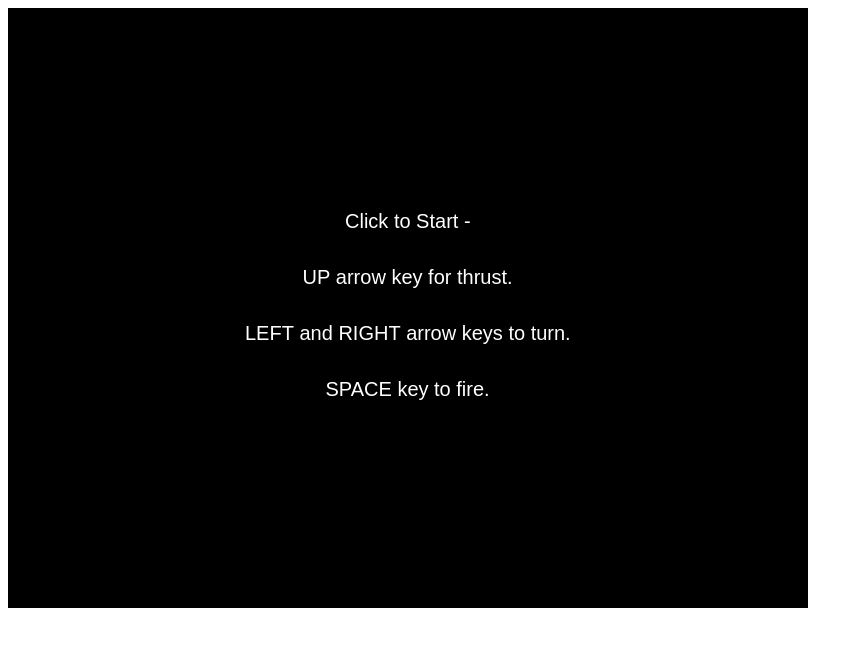
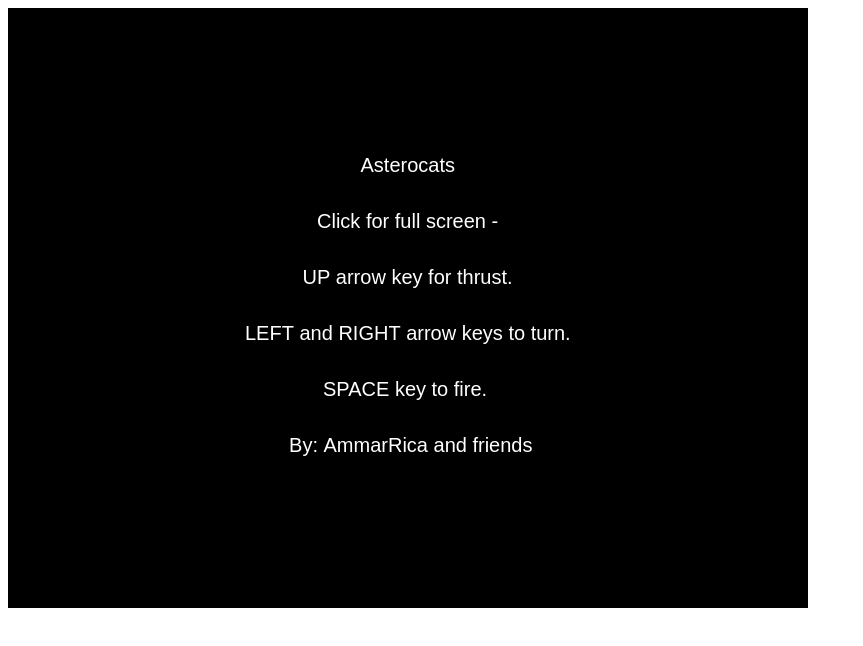
Before and after one commit to AmmarRica/Arcade, a website: page Asteroid/index.html in a window 1280 px wide. Shown: the whole page, without its empty margins (0-863 px from the left). Drawn offline with Linux system fonts and the light colour scheme; animation ran at ten frames a second.

Commit message:
added full screen + font help

```diff
--- a/Asteroid/js/menu.js
+++ b/Asteroid/js/menu.js
@@ -3,22 +3,38 @@ var mainState = function(game){
 };
 
 mainState.prototype = {
+    gofull: function() {
+        if (game.scale.isFullScreen)
+        {
+            game.scale.stopFullScreen();
+        }
+        else
+        {
+            game.scale.startFullScreen(false);
+        }
+    },
+
     create: function () {
 
-        var startInstructions = 'Click to Start -\n\nUP arrow key for thrust.\n\nLEFT and RIGHT arrow keys to turn.\n\nSPACE key to fire.';
+        var startInstructions = 'Asterocats\n\nClick for full screen -\n\nUP arrow key for thrust.\n\nLEFT and RIGHT arrow keys to turn.\n\nSPACE key to fire. \n\n By: AmmarRica and friends';
         this.tf_start = game.add.text(game.world.centerX, game.world.centerY, startInstructions, fontAssets.counterFontStyle);
         this.tf_start.align = 'center';
         this.tf_start.anchor.set(0.5, 0.5);
 
         var space = game.input.keyboard.addKey(Phaser.Keyboard.SPACEBAR);
-        game.input.onDown.addOnce(this.startGame, this);
+        //game.input.onDown.addOnce(this.startGame, this);
 
         key1 = game.input.keyboard.addKey(Phaser.Keyboard.ONE);
         startKey = game.input.keyboard.addKey(Phaser.Keyboard.SPACEBAR);
         startKey.onDown.addOnce(this.startGame,this)
+
+        game.input.onDown.addOnce(this.gofull, this);
+        game.scale.fullScreenScaleMode = Phaser.ScaleManager.EXACT_FIT;
     },
 
     startGame: function () {
          game.state.start(states.game);
     },
+
+
 };
```
Also changed, not shown: index.html (+0 -1 lines).
